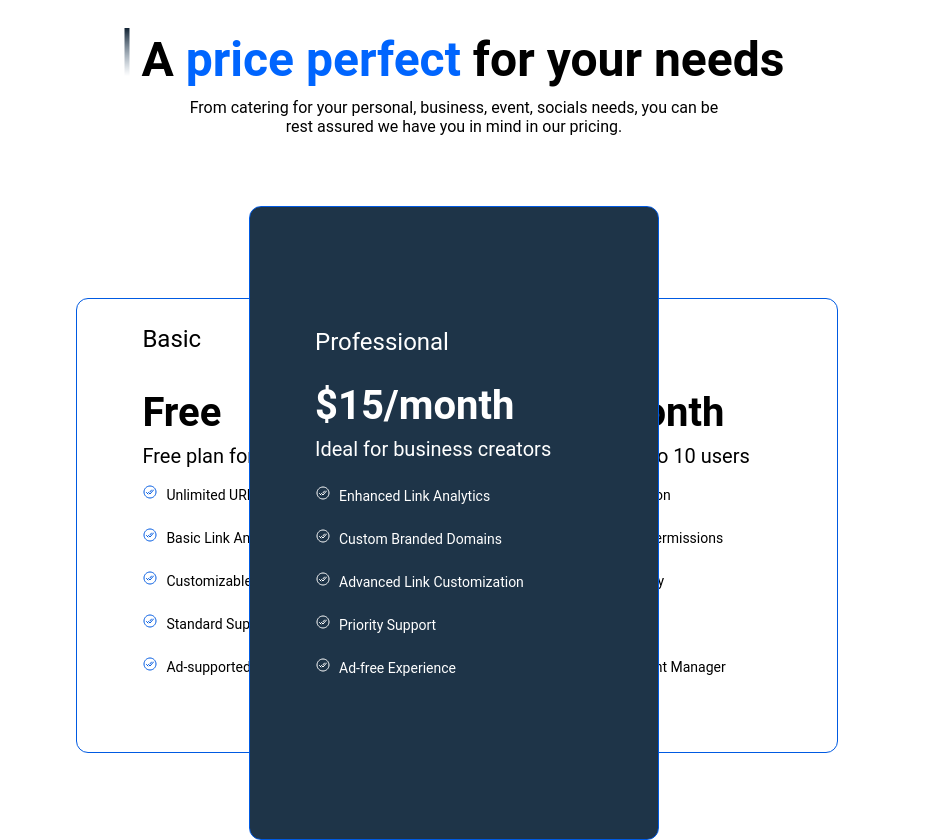
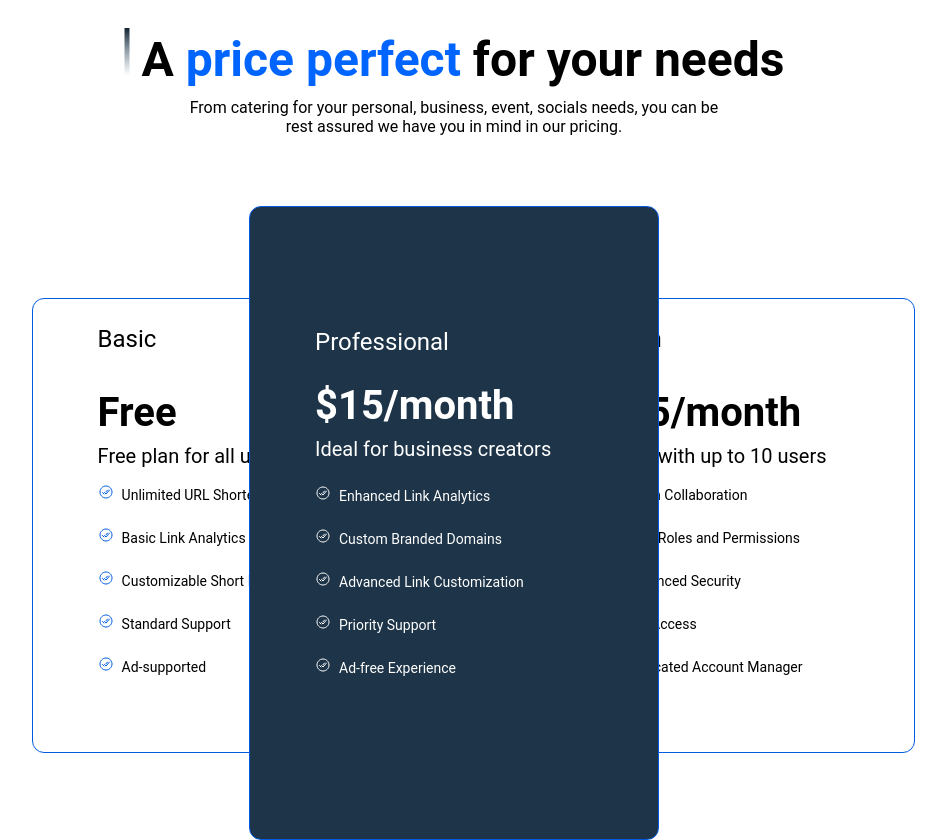
Before and after one commit to Akanbidigitals/Alt-sch-Assignmnet, a plain HTML site: page index.html in a window 1280 px wide. Shown: the part 2334-3174 px from the top of the page, without its empty margins (186-1132 px from the left). Drawn offline with nearby package versions, Linux system fonts and the light colour scheme.

Commit message:
Assignments

```diff
--- a/style.css
+++ b/style.css
@@ -372,13 +372,13 @@ nav {
 .box-1 {
   /* margin-left: -100px; */
   position: absolute;
-  left: 20.5%;
+  left: 17%;
   top: 14.5%;
   z-index: -2;
 }
 .box-3 {
   position: absolute;
-  right: 20%;
+  right: 14%;
   top: 14.5%;
   z-index: -2;
 }
```
